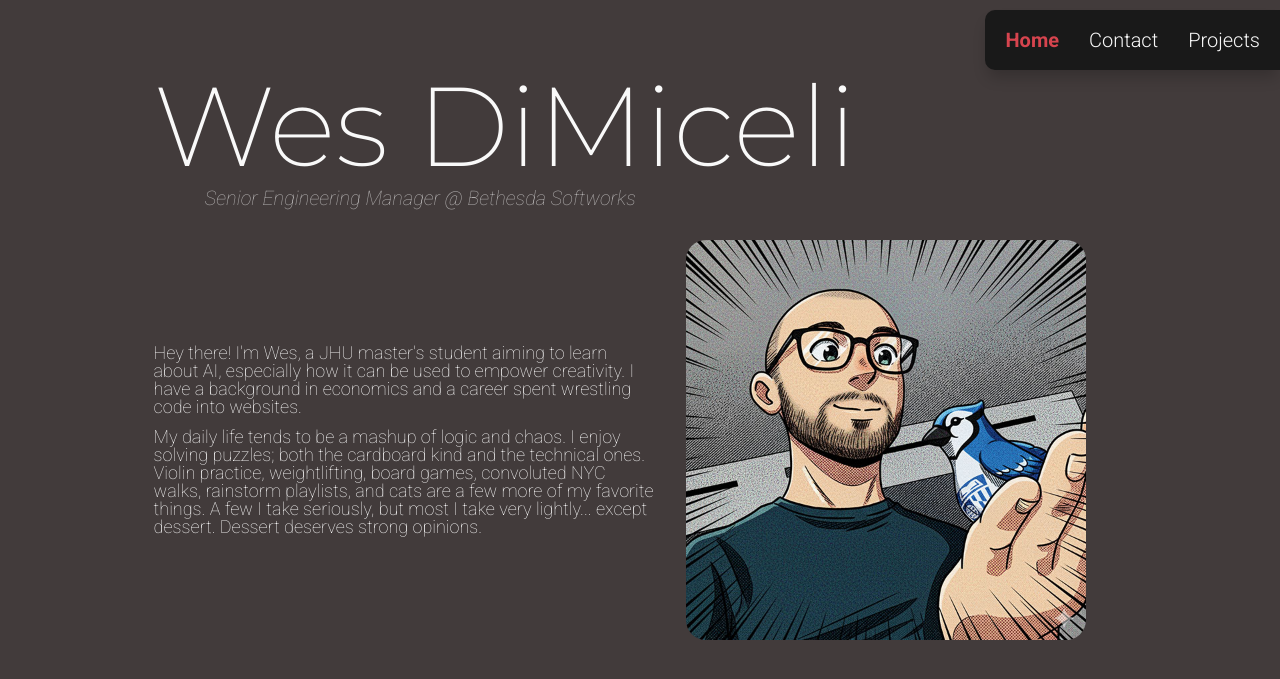
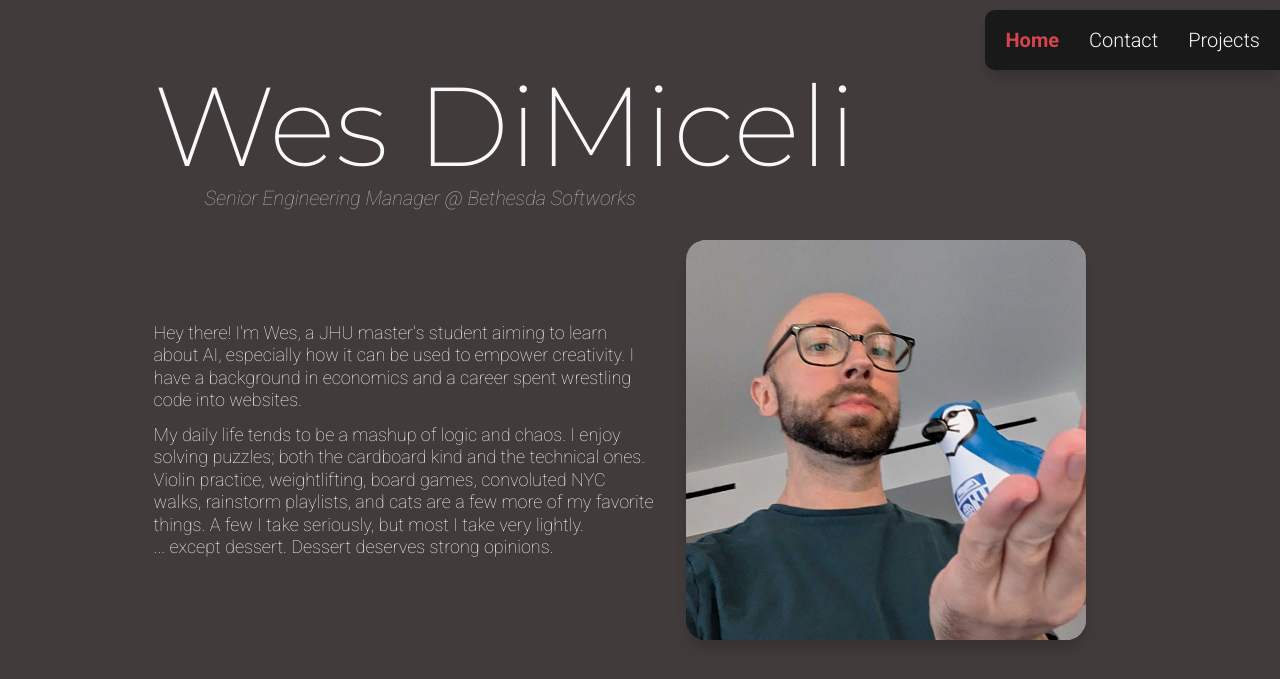
Before and after one commit to wdimiceli/jhu_software_concepts, a Flask app: page / in a window 1280 px wide. Shown: the top 679 px of the page. Run offline with Flask 3, Linux system fonts and the light colour scheme.

Commit message:
feat: minor style adjustments for the homepage

```diff
--- a/module_1/blueprints/portfolio/static/styles.css
+++ b/module_1/blueprints/portfolio/static/styles.css
@@ -107,6 +107,7 @@ section {
 p {
   max-width: 500px;
   font-size: 18px;
+  line-height: 1.25;
 
   &:not(:last-child) {
     margin-bottom: 12px;
@@ -180,6 +181,7 @@ nav-layout {
   max-width: 100%;
   border-radius: 20px;
   overflow: clip;
+  box-shadow: 0 10px 15px -3px rgb(0 0 0 / 0.2);
 
   & img {
     position: absolute;
--- a/module_1/blueprints/portfolio/templates/pages/home.html
+++ b/module_1/blueprints/portfolio/templates/pages/home.html
@@ -16,7 +16,7 @@
     <p>
       My daily life tends to be a mashup of logic and chaos. I enjoy solving puzzles; both the cardboard kind and the technical ones.
       Violin practice, weightlifting, board games, convoluted NYC walks, rainstorm playlists, and cats are a few more of my favorite things.
-      A few I take seriously, but most I take very lightly... except dessert. Dessert deserves strong opinions.
+      A few I take seriously, but most I take very lightly. <br/> ... except dessert. Dessert deserves strong opinions.
     </p>
   </div>
 
@@ -28,7 +28,7 @@
     />
     <img
       src="{{ url_for('portfolio.static', filename='wdimiceli-jhu-bio-photo.jpg') }}"
-      alt="Photograph of Wes DiMiceli. He has a beard and glasses and is holding a small blue jay toy in their open palm. The toy displays the JHU logo.
+      alt="Photograph of Wes DiMiceli. He has a beard and glasses and is holding a small blue jay toy in their open palm. The toy displays the JHU logo."
     />
   </div>
 </section>
```
